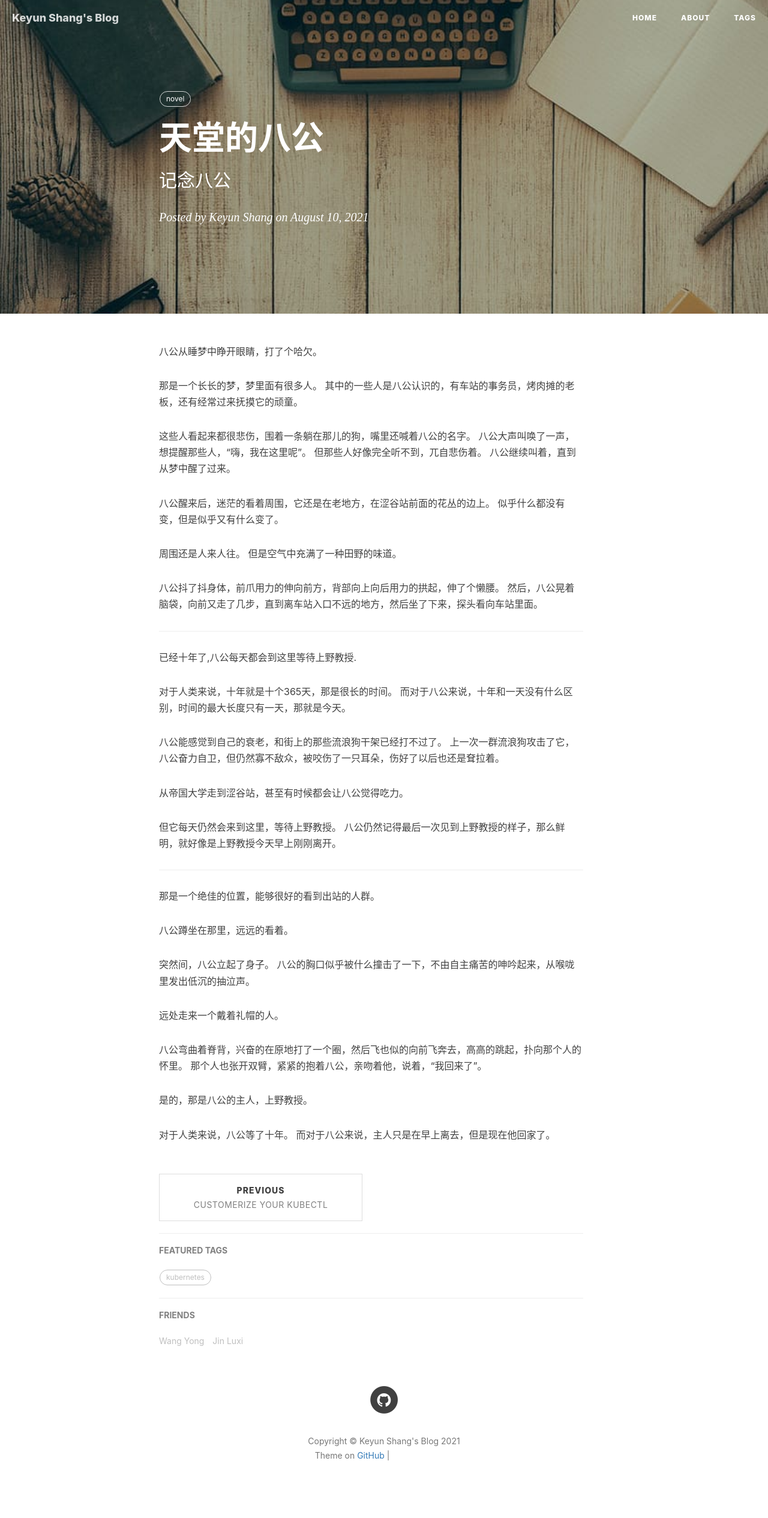
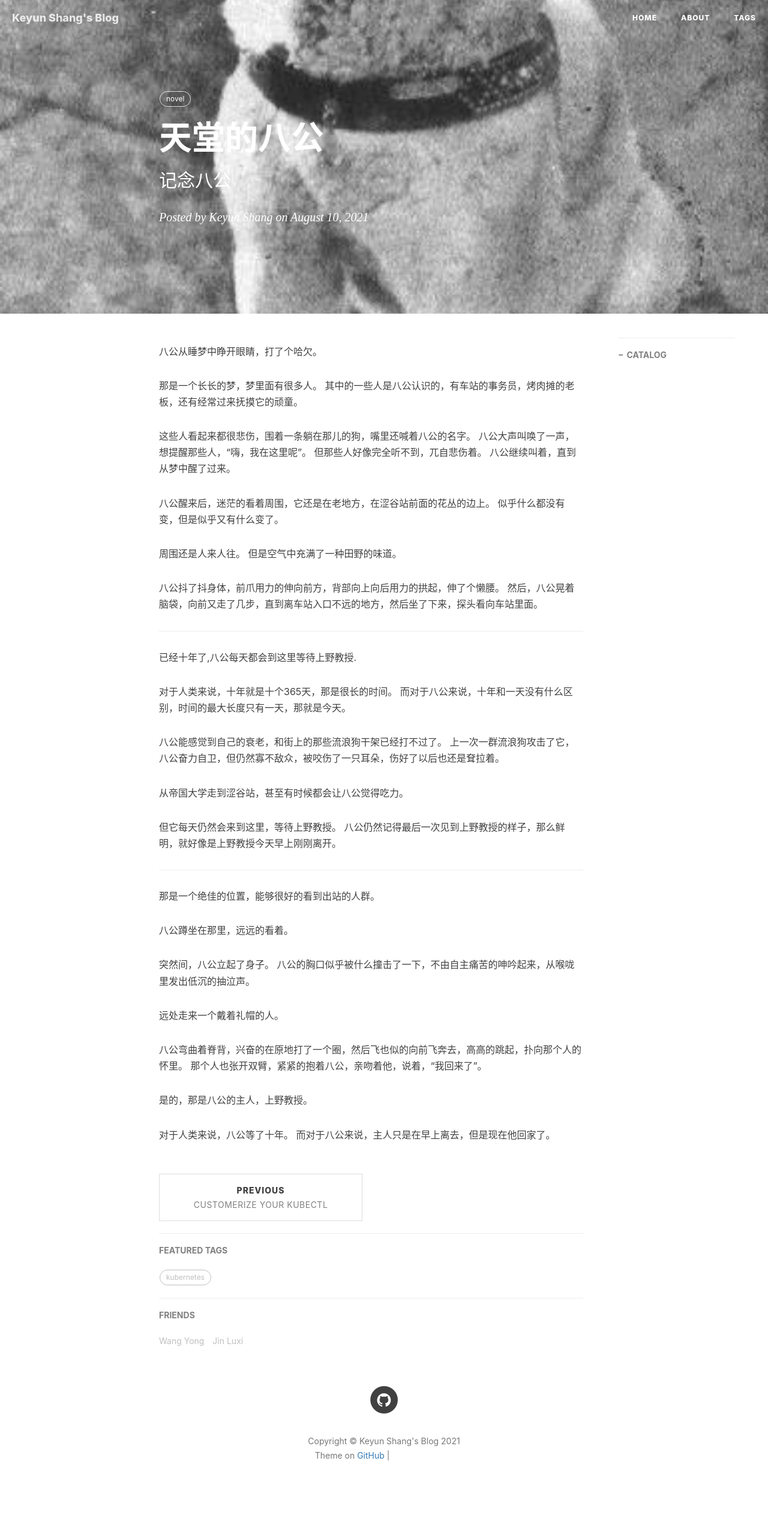
Before and after one commit to lanesky/lanesky.github.io, a Jekyll site: the page built from _posts/2021-04-25-hachi-in-heaven.md, in a window 1280 px wide. Shown: the whole page at 60% size. Built offline with Jekyll 4.4.1, drawn with Linux system fonts in a browser that asks for light colours; nearby versions of some CDN libraries; comment, search, counter and statistics services are not loaded; grey boxes are pictures that could not be loaded.

Commit message:
add new post

```diff
--- a/_posts/2021-04-25-hachi-in-heaven.md
+++ b/_posts/2021-04-25-hachi-in-heaven.md
@@ -4,6 +4,8 @@ title:      天堂的八公
 subtitle:   记念八公
 date:       2021-08-10
 author:     Keyun Shang
+header-img: img/Hachiko.JPG
+catalog: true
 tags:
     - novel
 
```
